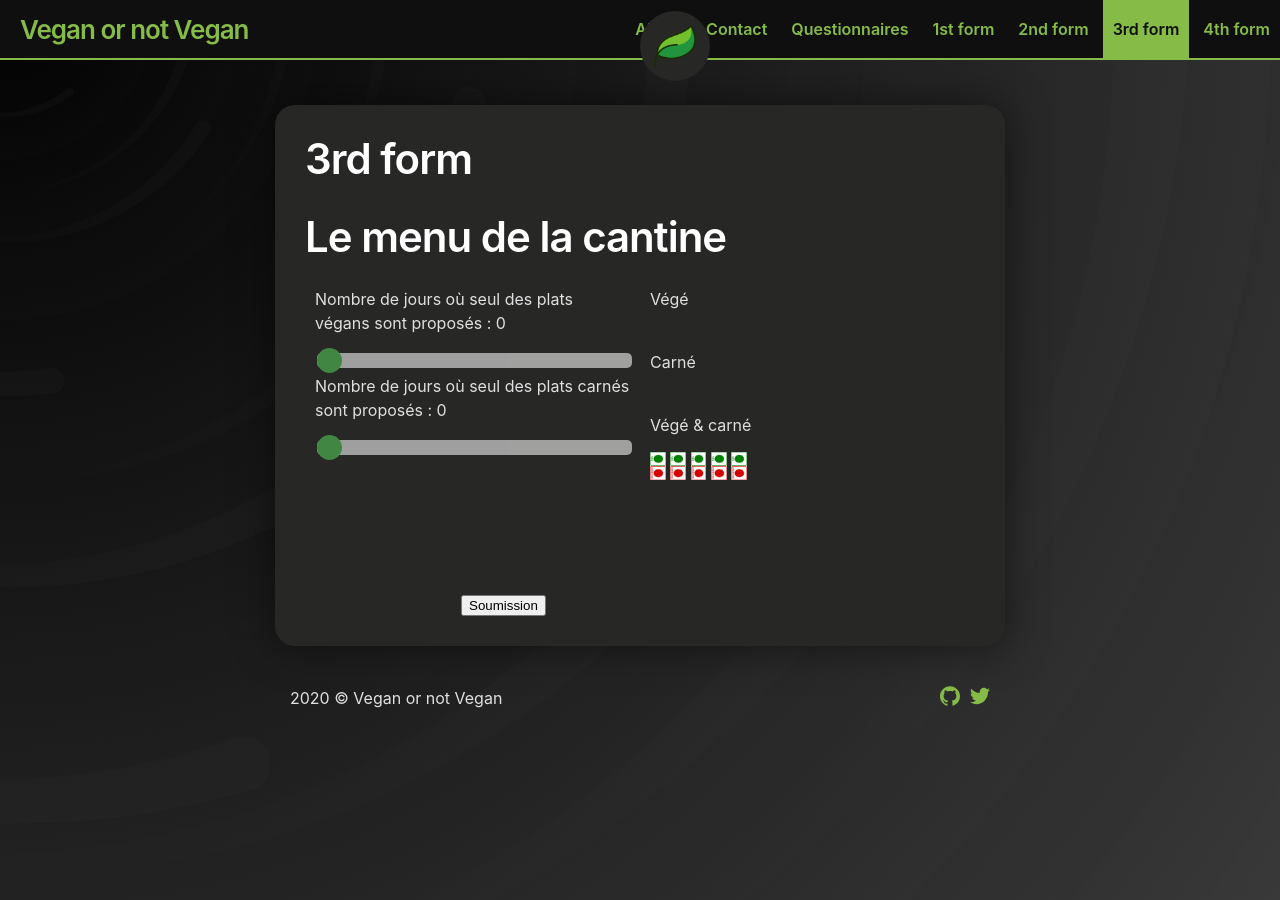
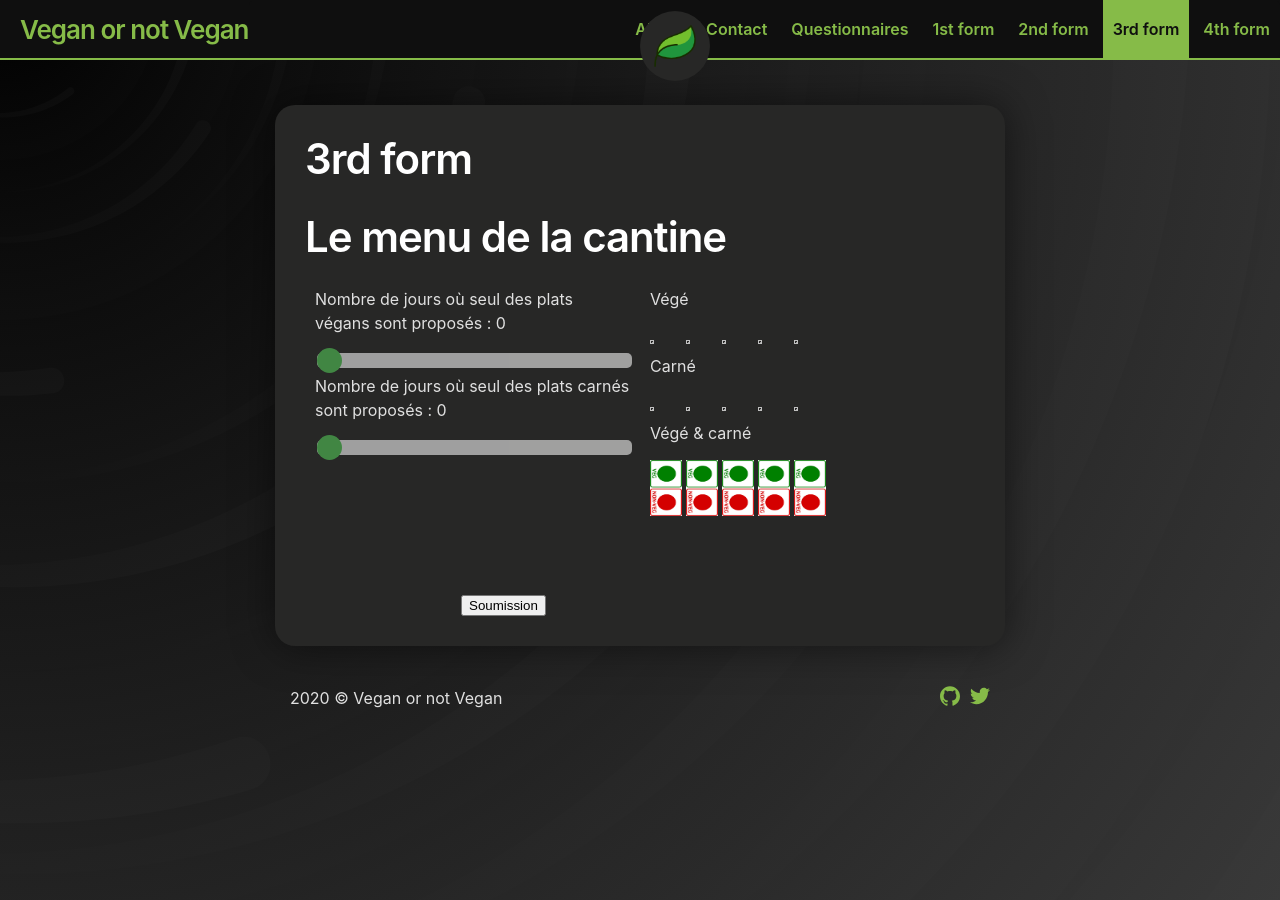
Before and after one commit to barnabegeffroy/Jekyll-deployment-travic-CI, a Jekyll site: the page built from form3.html, in a window 1280 px wide. Built offline with Jekyll 4.4.1, drawn with Linux system fonts in a browser that asks for light colours.

Commit message:
updt images size

```diff
--- a/form3.html
+++ b/form3.html
@@ -83,24 +83,24 @@
         </div>
         <div class="column">
               <p>Végé</p>
-                  <img src="" alt="" id="imageV1" height="5%" width="5%" />
-                  <img src="" alt="" id="imageV2" height="5%" width="5%" />
-                  <img src="" alt="" id="imageV3" height="5%" width="5%" />
-                  <img src="" alt="" id="imageV4" height="5%" width="5%" />
-                  <img src="" alt="" id="imageV5" height="5%" width="5%" />
+                  <img src="" alt="" id="imageV1" height="10%" width="10%" />
+                  <img src="" alt="" id="imageV2" height="10%" width="10%" />
+                  <img src="" alt="" id="imageV3" height="10%" width="10%" />
+                  <img src="" alt="" id="imageV4" height="10%" width="10%" />
+                  <img src="" alt="" id="imageV5" height="10%" width="10%" />
       <p>Carné</p>
-                  <img src="" alt="" id="imageC1" height="5%" width="5%" />
-                  <img src="" alt="" id="imageC2" height="5%" width="5%" />
-                  <img src="" alt="" id="imageC3" height="5%" width="5%" />
-                  <img src="" alt="" id="imageC4" height="5%" width="5%" />
-                  <img src="" alt="" id="imageC5" height="5%" width="5%" />
+                  <img src="" alt="" id="imageC1" height="10%" width="10%" />
+                  <img src="" alt="" id="imageC2" height="10%" width="10%" />
+                  <img src="" alt="" id="imageC3" height="10%" width="10%" />
+                  <img src="" alt="" id="imageC4" height="10%" width="10%" />
+                  <img src="" alt="" id="imageC5" height="10%" width="10%" />
 
       <p>Végé & carné</p>
-                  <img src="{{ "/images/rot.png" | absolute_url }}" alt="" id="imageB1" height="10%" width="5%" />
-                  <img src="{{ "/images/rot.png" | absolute_url }}" alt="" id="imageB2" height="10%" width="5%" />
-                  <img src="{{ "/images/rot.png" | absolute_url }}" alt="" id="imageB3" height="10%" width="5%" />
-                  <img src="{{ "/images/rot.png" | absolute_url }}" alt="" id="imageB4" height="10%" width="5%" />
-                  <img src="{{ "/images/rot.png" | absolute_url }}" alt="" id="imageB5" height="10%" width="5%" />
+                  <img src="{{ "/images/rot.png" | absolute_url }}" alt="" id="imageB1" height="20%" width="10%" />
+                  <img src="{{ "/images/rot.png" | absolute_url }}" alt="" id="imageB2" height="20%" width="10%" />
+                  <img src="{{ "/images/rot.png" | absolute_url }}" alt="" id="imageB3" height="20%" width="10%" />
+                  <img src="{{ "/images/rot.png" | absolute_url }}" alt="" id="imageB4" height="20%" width="10%" />
+                  <img src="{{ "/images/rot.png" | absolute_url }}" alt="" id="imageB5" height="20%" width="10%" />
 
         </div>
       </div>
```
